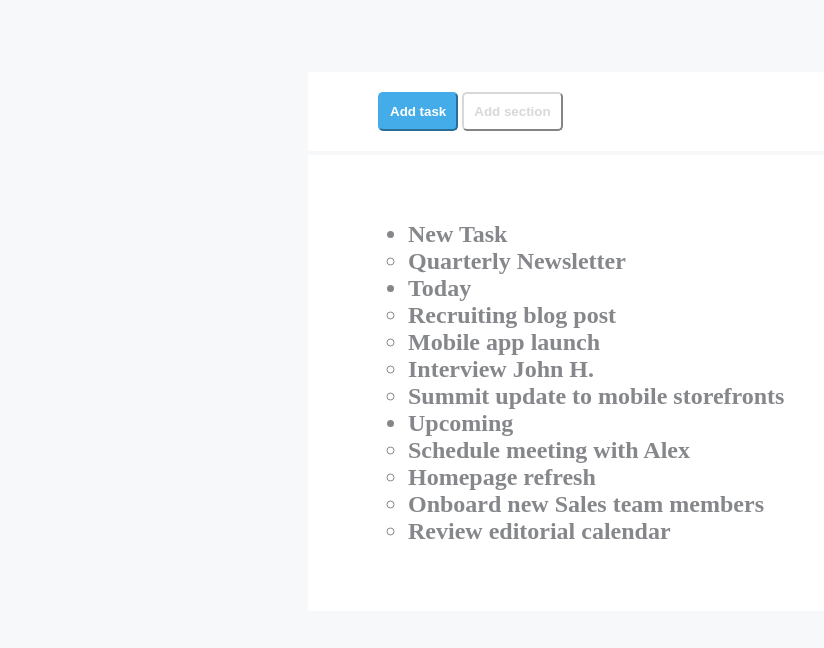
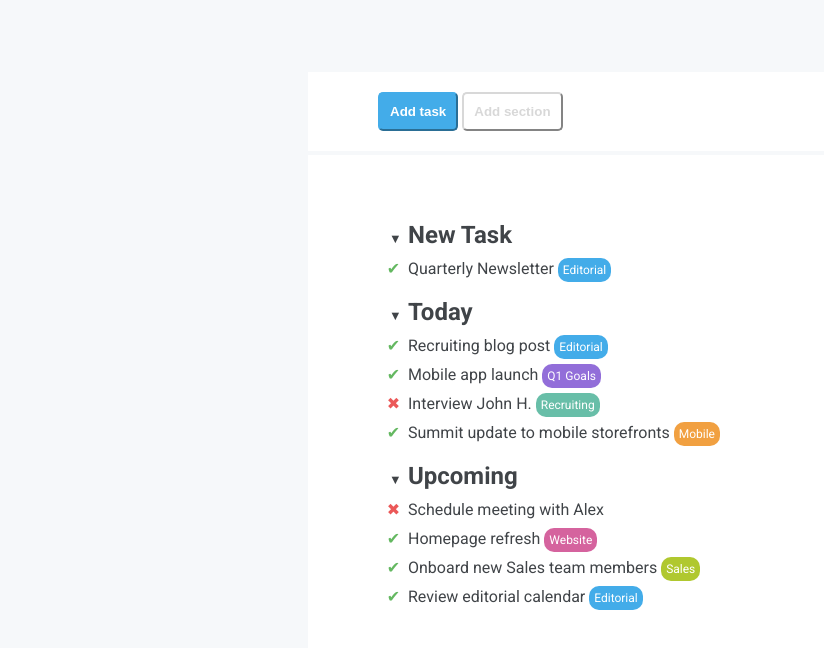
Before and after one commit to CesareFortunato/html-css-toboolist, a plain HTML site: page index.html in a window 1280 px wide. Shown: the part 116-764 px from the top of the page, without its empty margins (0-824 px from the left). Drawn offline with Linux system fonts and the light colour scheme.

Commit message:
feat: finish project

```diff
--- a/css/style.css
+++ b/css/style.css
@@ -8,6 +8,9 @@
 }
 
 /* utilities */
+body{
+    font-family: "Roboto", sans-serif;
+}
 
 .background-white{
     background-color: white;
@@ -54,7 +57,7 @@
 }
 
 .font-color-gray {
-    color: #85878b;
+    color: #404448;
 }
 
 .font-color-white{
@@ -115,6 +118,45 @@ header #logo {
     padding-bottom: 50px;
 }
 
-.first-list{
+ul > li.first-list{
     font-size: 1.5rem;
+    color: #404448;
+    font-weight: bold;
+    margin-bottom: 20px;
+
 }
+
+.first-list ul li {
+  font-size: 1rem;
+  font-weight: normal;
+  color: #404448;
+}
+
+ul > li.first-list::marker {
+  content: "▼  ";
+  font-size: 0.8rem;
+  color: #404448;
+}
+
+.second-list{
+    margin-bottom: 10px;
+    margin-top: 10px;
+}
+
+.labels{
+    font-size: 0.75rem;
+    padding: 5px;
+    color: white;
+}
+
+li.check::marker{
+  content: "✔  ";
+  color: #64b861;
+  font-size: 1rem;
+}
+
+li.cross::marker {
+  content: "✖  ";
+  color: #eb5858;
+  font-size: 1rem;
+}
--- a/index.html
+++ b/index.html
@@ -5,6 +5,10 @@
     <meta charset="UTF-8">
     <meta name="viewport" content="width=device-width, initial-scale=1.0">
     <title>Toboolist</title>
+    <link rel="preconnect" href="https://fonts.googleapis.com">
+    <link rel="preconnect" href="https://fonts.gstatic.com" crossorigin>
+    <link href="https://fonts.googleapis.com/css2?family=Roboto:ital,wght@0,100..900;1,100..900&display=swap"
+        rel="stylesheet">
 
     <link rel="stylesheet" href="./css/style.css">
 </head>
@@ -25,25 +29,35 @@
                 </div>
                 <div class="lists background-white">
                     <ul>
-                        <li class="first-list font-bold font-color-gray">New Task
+                        <li class="first-list">New Task
                             <ul>
-                                <li>Quarterly Newsletter <span></span></li>
+                                <li class="second-list check">Quarterly Newsletter <span
+                                        class="labels label-radius label-radius color-backgroud-blu">Editorial</span>
+                                </li>
                             </ul>
                         </li>
-                        <li class="first-list font-bold font-color-gray">Today
+                        <li class="first-list">Today
                             <ul>
-                                <li>Recruiting blog post <span></span></li>
-                                <li>Mobile app launch <span></span></li>
-                                <li>Interview John H. <span></span></li>
-                                <li>Summit update to mobile storefronts <span></span></li>
+                                <li class="second-list check">Recruiting blog post <span
+                                        class="labels label-radius label-radius color-backgroud-blu">Editorial</span>
+                                </li>
+                                <li class="second-list check">Mobile app launch <span
+                                        class="labels label-radius color-backgroud-purple">Q1 Goals</span></li>
+                                <li class="second-list cross">Interview John H. <span
+                                        class="labels label-radius color-backgroud-green">Recruiting</span></li>
+                                <li class="second-list check">Summit update to mobile storefronts <span
+                                        class="labels label-radius color-backgroud-orange">Mobile</span></li>
                             </ul>
                         </li>
-                        <li class="first-list font-bold font-color-gray">Upcoming
+                        <li class="first-list">Upcoming
                             <ul>
-                                <li>Schedule meeting with Alex <span></span></li>
-                                <li>Homepage refresh <span></span></li>
-                                <li>Onboard new Sales team members <span></span></li>
-                                <li>Review editorial calendar <span></span></li>
+                                <li class="second-list cross">Schedule meeting with Alex</li>
+                                <li class="second-list check">Homepage refresh <span
+                                        class="labels label-radius color-backgroud-pink ">Website</span></li>
+                                <li class="second-list check">Onboard new Sales team members <span
+                                        class="labels label-radius color-backgroud-olive">Sales</span></li>
+                                <li class="second-list check">Review editorial calendar <span
+                                        class="labels label-radius color-backgroud-blu">Editorial</span></li>
                             </ul>
                         </li>
                     </ul>
```
